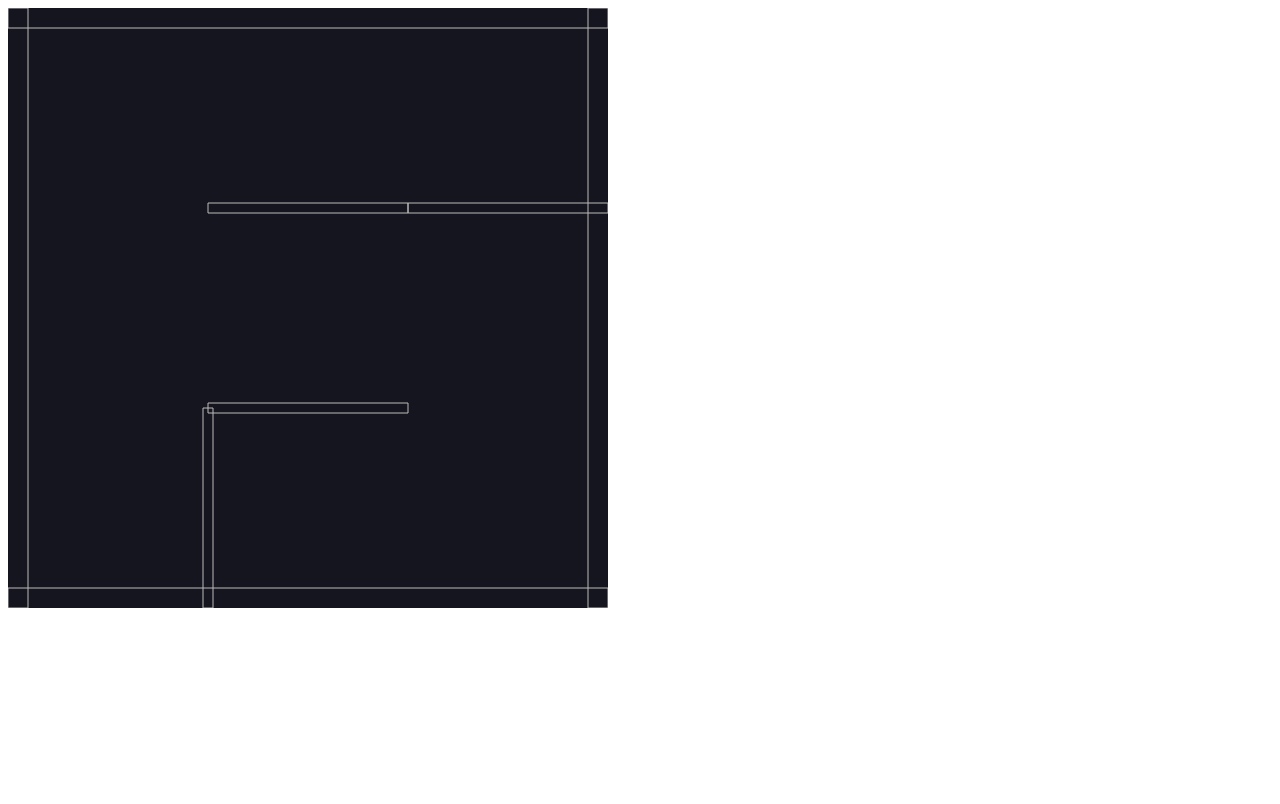
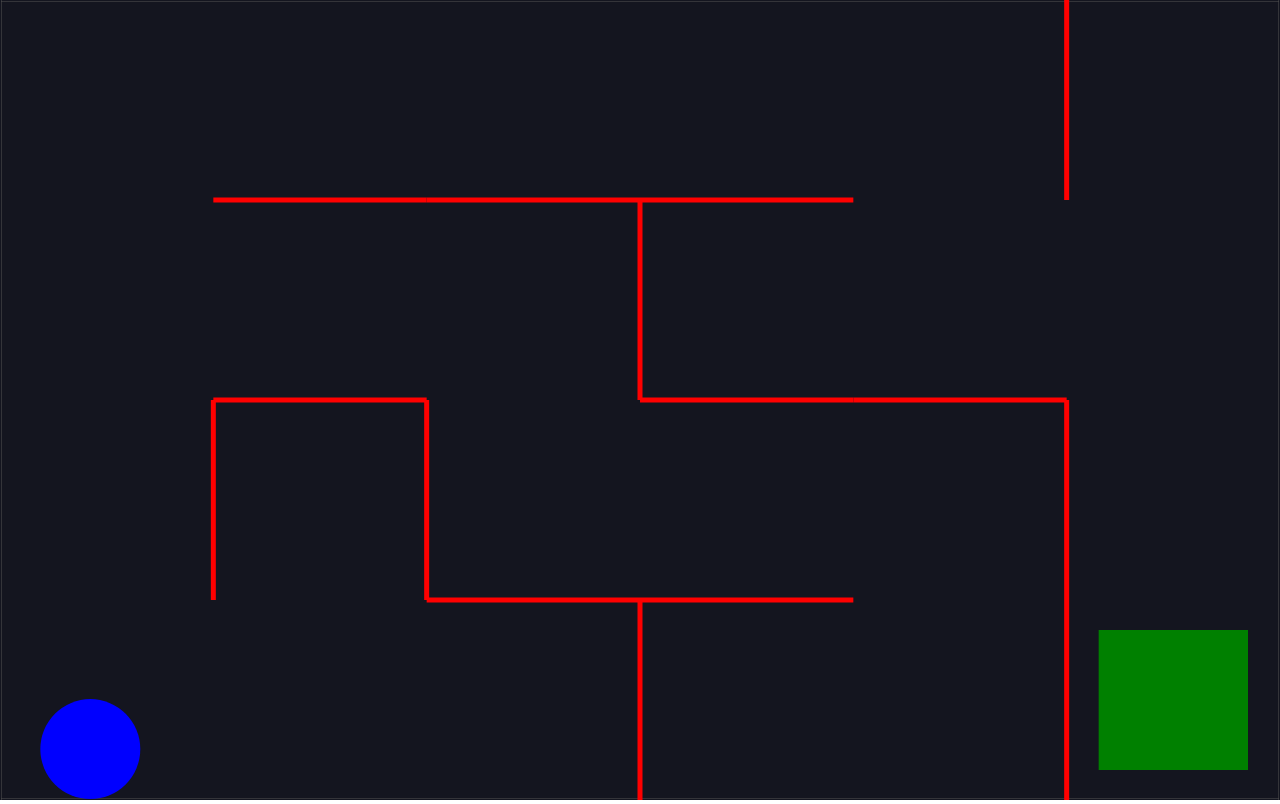
Before and after one commit to ggupta78/udemy-js-bootcamp, a plain HTML site: page maze/index.html in a window 1280 px wide. Drawn offline with nearby package versions, Linux system fonts and the light colour scheme; animation ran at ten frames a second.

Commit message:
Complete Maze project

```diff
--- a/maze/index.html
+++ b/maze/index.html
@@ -3,10 +3,36 @@
 
 <head>
   <script src="https://cdnjs.cloudflare.com/ajax/libs/matter-js/0.15.0/matter.min.js"></script>
+  <style>
+    body {
+      margin: 0;
+    }
+
+    .hidden {
+      display: none !important;
+    }
+
+    h1 {
+      color: white;
+      font-size: 64px;
+    }
+
+    .winner {
+      display: flex;
+      justify-content: center;
+      align-items: center;
+      position: absolute;
+      z-index: 1;
+      height: 100vh;
+      width: 100vw;
+    }
+  </style>
 </head>
 
 <body>
-
+  <div class="winner hidden">
+    <h1>You Win!</h1>
+  </div>
   <script src="index.js"></script>
 </body>
 
--- a/maze/index.js
+++ b/maze/index.js
@@ -1,17 +1,20 @@
-const { Engine, Render, Runner, World, Bodies } = Matter;
+const { Engine, Render, Runner, World, Bodies, Body, Events } = Matter;
 
-const cells = 3;
-const width = 600,
-  height = 600;
-const unitLength = width / cells;
+const cellsHorizontal = 6;
+const cellsVertical = 4;
+const width = window.innerWidth,
+  height = window.innerHeight;
+const unitLengthX = width / cellsHorizontal;
+const unitLengthY = height / cellsVertical;
 
 const engine = Engine.create();
+// engine.world.gravity.y = 0;
 const { world } = engine;
 const render = Render.create({
   element: document.body,
   engine: engine,
   options: {
-    wireframes: true,
+    wireframes: false,
     width: width,
     height: height,
   },
@@ -22,10 +25,10 @@ Runner.run(Runner.create(), engine);
 
 //Walls
 const walls = [
-  Bodies.rectangle(width / 2, 0, width, 40, { isStatic: true }),
-  Bodies.rectangle(width / 2, height, width, 40, { isStatic: true }),
-  Bodies.rectangle(0, height / 2, 40, height, { isStatic: true }),
-  Bodies.rectangle(width, height / 2, 40, height, { isStatic: true }),
+  Bodies.rectangle(width / 2, 0, width, 2, { isStatic: true }),
+  Bodies.rectangle(width / 2, height, width, 2, { isStatic: true }),
+  Bodies.rectangle(0, height / 2, 2, height, { isStatic: true }),
+  Bodies.rectangle(width, height / 2, 2, height, { isStatic: true }),
 ];
 
 World.add(world, walls);
@@ -47,23 +50,23 @@ const shuffle = (arr) => {
   return arr;
 };
 
-const grid = Array(cells)
+const grid = Array(cellsVertical)
   .fill(null)
-  .map(() => Array(cells).fill(false));
+  .map(() => Array(cellsHorizontal).fill(false));
 
-const verticals = Array(cells)
+const verticals = Array(cellsVertical)
   .fill(null)
-  .map(() => Array(cells - 1).fill(false));
+  .map(() => Array(cellsHorizontal - 1).fill(false));
 
-const horizontals = Array(cells - 1)
+const horizontals = Array(cellsVertical - 1)
   .fill(null)
-  .map(() => Array(cells).fill(false));
+  .map(() => Array(cellsHorizontal).fill(false));
 
 //console.log(verticals);
 //console.log(horizontals);
 
-const startRow = Math.floor(Math.random() * cells);
-const startColumn = Math.floor(Math.random() * cells);
+const startRow = Math.floor(Math.random() * cellsVertical);
+const startColumn = Math.floor(Math.random() * cellsHorizontal);
 
 const stepThroughCells = (row, column) => {
   // If I have visited the cell at [row, column], then return
@@ -87,9 +90,9 @@ const stepThroughCells = (row, column) => {
     // See if that neighbour is out of bounds
     if (
       nextRow < 0 ||
-      nextRow >= cells ||
+      nextRow >= cellsVertical ||
       nextColumn < 0 ||
-      nextColumn >= cells
+      nextColumn >= cellsHorizontal
     ) {
       continue;
     }
@@ -125,11 +128,17 @@ horizontals.forEach((row, rowIndex) => {
     }
 
     const wall = Bodies.rectangle(
-      columnIndex * unitLength + unitLength / 2,
-      rowIndex * unitLength + unitLength,
-      unitLength,
-      10,
-      { isStatic: true }
+      columnIndex * unitLengthX + unitLengthX / 2,
+      rowIndex * unitLengthY + unitLengthY,
+      unitLengthX,
+      5,
+      {
+        isStatic: true,
+        label: 'wall',
+        render: {
+          fillStyle: 'red',
+        },
+      }
     );
     World.add(world, wall);
   });
@@ -142,12 +151,81 @@ verticals.forEach((row, rowIndex) => {
     }
 
     const wall = Bodies.rectangle(
-      columnIndex * unitLength + unitLength,
-      rowIndex * unitLength + unitLength / 2,
-      10,
-      unitLength,
-      { isStatic: true }
+      columnIndex * unitLengthX + unitLengthX,
+      rowIndex * unitLengthY + unitLengthY / 2,
+      5,
+      unitLengthY,
+      {
+        isStatic: true,
+        label: 'wall',
+        render: {
+          fillStyle: 'red',
+        },
+      }
     );
     World.add(world, wall);
   });
 });
+
+// Goal
+const goal = Bodies.rectangle(
+  width - unitLengthX / 2,
+  height - unitLengthY / 2,
+  unitLengthX * 0.7,
+  unitLengthY * 0.7,
+  {
+    isStatic: true,
+    label: 'goal',
+    render: {
+      fillStyle: 'green',
+    },
+  }
+);
+World.add(world, goal);
+
+// Playing Ball
+const ballRadius = Math.min(unitLengthX, unitLengthY) / 4;
+const ball = Bodies.circle(unitLengthX / 2, unitLengthY / 2, ballRadius, {
+  label: 'ball',
+  render: {
+    fillStyle: 'blue',
+  },
+});
+World.add(world, ball);
+
+document.addEventListener('keydown', (event) => {
+  const { x, y } = ball.velocity;
+
+  if (event.keyCode === 38) {
+    Body.setVelocity(ball, { x, y: y - 5 });
+  }
+  if (event.keyCode === 39) {
+    Body.setVelocity(ball, { x: x + 5, y });
+  }
+  if (event.keyCode === 40) {
+    Body.setVelocity(ball, { x, y: y + 5 });
+  }
+  if (event.keyCode === 37) {
+    Body.setVelocity(ball, { x: x - 5, y });
+  }
+});
+
+// Win Condition
+Events.on(engine, 'collisionStart', (event) => {
+  event.pairs.forEach((collision) => {
+    // console.log(collision);
+    const labels = ['ball', 'goal'];
+    if (
+      labels.includes(collision.bodyA.label) &&
+      labels.includes(collision.bodyB.label)
+    ) {
+      document.querySelector('.winner').classList.remove('hidden');
+      world.gravity.y = 1;
+      world.bodies.forEach((body) => {
+        if (body.label === 'wall') {
+          Body.setStatic(body, false);
+        }
+      });
+    }
+  });
+});
```
